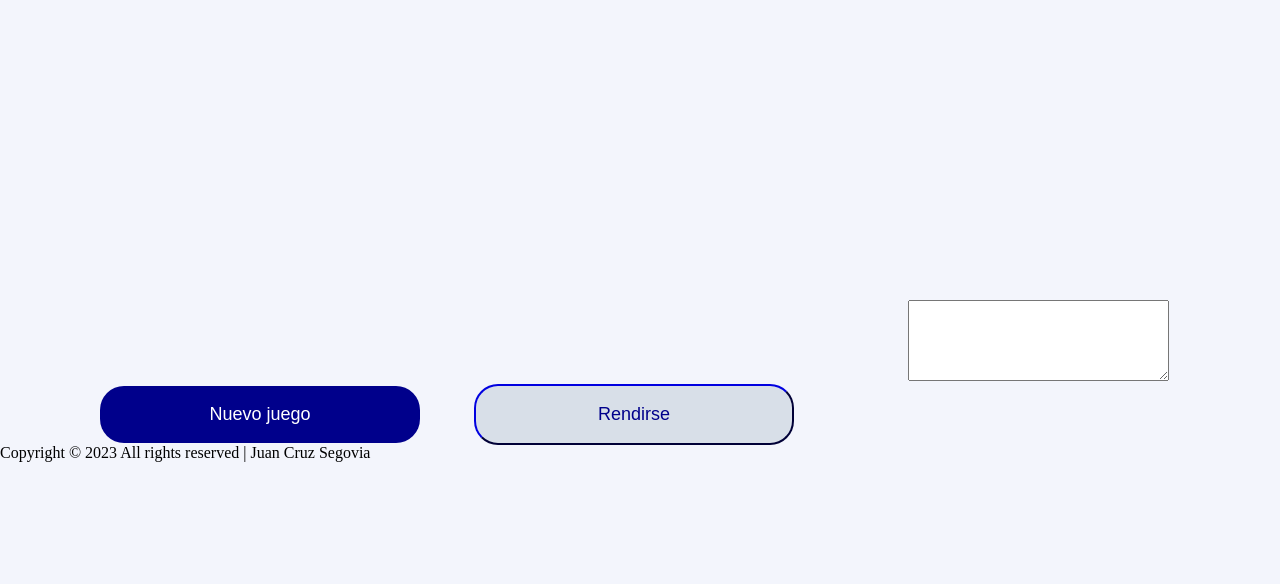
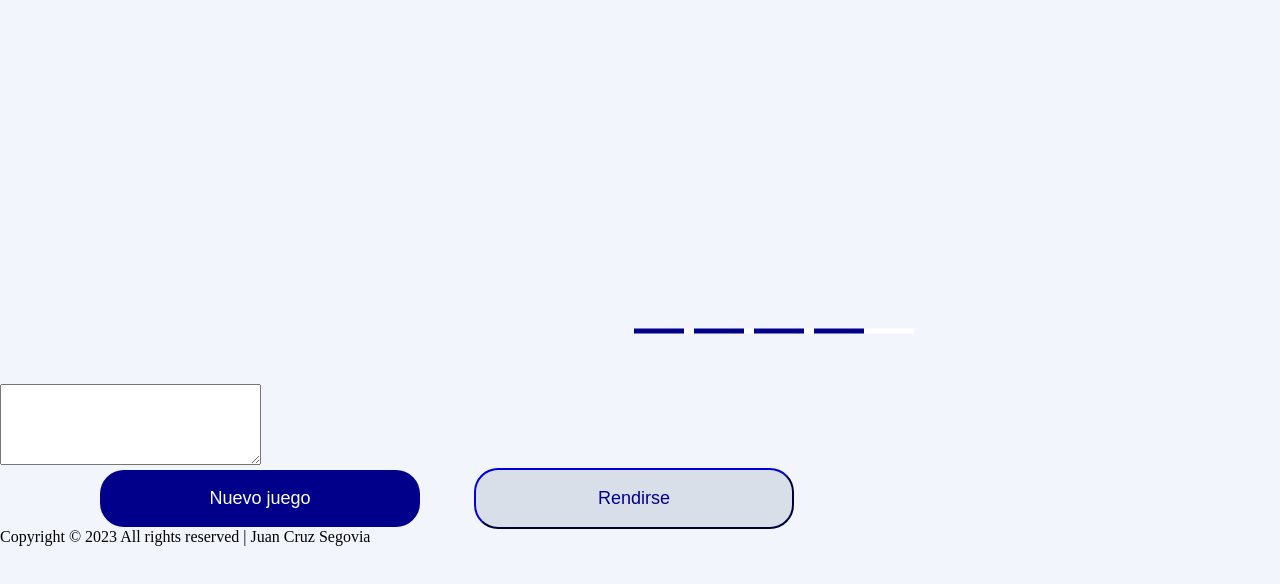
Before and after one commit to Juancro99/ahorcado, a plain HTML site: page juego.html in a window 1280 px wide. Shown: the part 90-674 px from the top of the page. Drawn offline with Linux system fonts and the light colour scheme.

Commit message:
Se cambio el nombre de "index.html" a "juego.html" Se crearon las funciones de "escogerPalabra" y "dibujarGuiones"

```diff
--- a/index.html
+++ b/juego.html
@@ -15,11 +15,11 @@
     <main>
         <div>
             <canvas width="600" height="400" id="ahorcado"></canvas>
-            <canvas id="palabra"></canvas>
+            <canvas width="600" height="100" id="palabra"></canvas>
             <textarea id="palabra-aleatoria" cols="30" rows="5"></textarea>
             <div class="botones">
-                <input onclick="actualizarTextoEncriptado()" type="submit" value="Nuevo juego" class="nuevojuego">
-                <input onclick="actualizarTextoDesencriptado()" type="button" value="Rendirse" class="rendirse">
+                <input onclick="" type="submit" value="Nuevo juego" class="nuevojuego">
+                <input onclick="" type="button" value="Rendirse" class="rendirse">
             </div>
         </div>
 
--- a/script.js
+++ b/script.js
@@ -1,4 +1,52 @@
 var errores = 0;
+var palabrasecreta = "";
+var palabrasDisponibles = ['gato', 'perro', 'elefante', 'jirafa', 'leon'];
+
+// Función que escoge una palabra aleatoria de un arreglo de palabras disponibles
+function escogerPalabra(palabrasDisponibles) {
+    // Obtiene un índice aleatorio a partir del arreglo de palabras disponibles
+    let indiceAleatorio = Math.floor(Math.random() * palabrasDisponibles.length);
+    // Asigna la palabra seleccionada al valor de la variable "palabrasecreta"
+    palabrasecreta = palabrasDisponibles[indiceAleatorio];
+}
+
+// Función que dibuja guiones en el canvas para cada letra de la palabra secreta
+function dibujarGuiones(palabrasecreta){
+    // Obtiene la referencia al canvas de la pantalla y crea un contexto de dibujo 2D
+    let pantalla = document.getElementById("palabra");
+    let pincel = pantalla.getContext("2d");
+
+    // Establece el color y el tamaño del trazo
+    pincel.lineWidth = 5;
+    pincel.strokeStyle = "darkblue";
+
+    // Divide la palabra secreta en un arreglo de letras
+    var letras = palabrasecreta.split("");
+
+    // Dibuja dos guiones por letra en el canvas
+    for(let i = 1; i <= 2*letras.length; i=i+2){
+        let t = 30 *i;
+        // Dibuja el guión oscuro
+        pincel.strokeStyle = "darkblue";
+        pincel.beginPath();
+        pincel.moveTo(t, 50);
+        pincel.lineTo(t+50, 50);
+        pincel.stroke();
+
+        // Dibuja un espacio en blanco
+        pincel.strokeStyle = "white";
+        pincel.beginPath();
+        pincel.moveTo(t+50, 50);
+        pincel.lineTo(t+100, 50);
+        pincel.stroke();
+    }
+}
+//prueba
+escogerPalabra(palabrasDisponibles);
+console.log(palabrasecreta);
+dibujarGuiones(palabrasecreta);
+//prueba
+
 function dibujar(){
     let pantalla = document.getElementById("ahorcado");
     let pincel = pantalla.getContext("2d");
```
